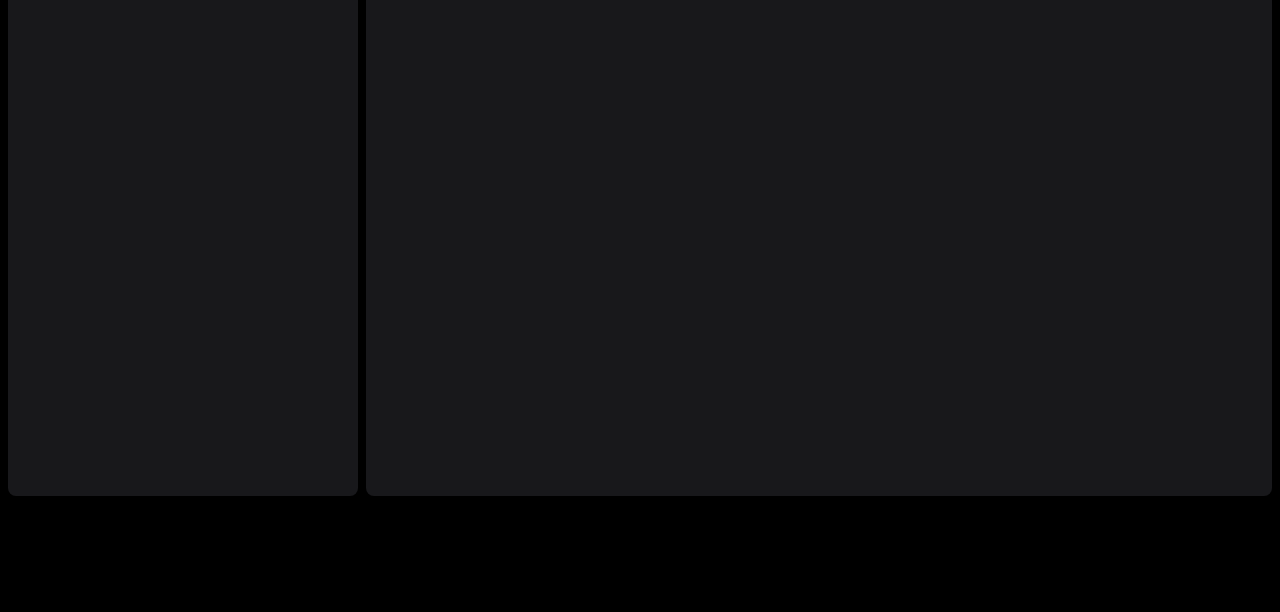
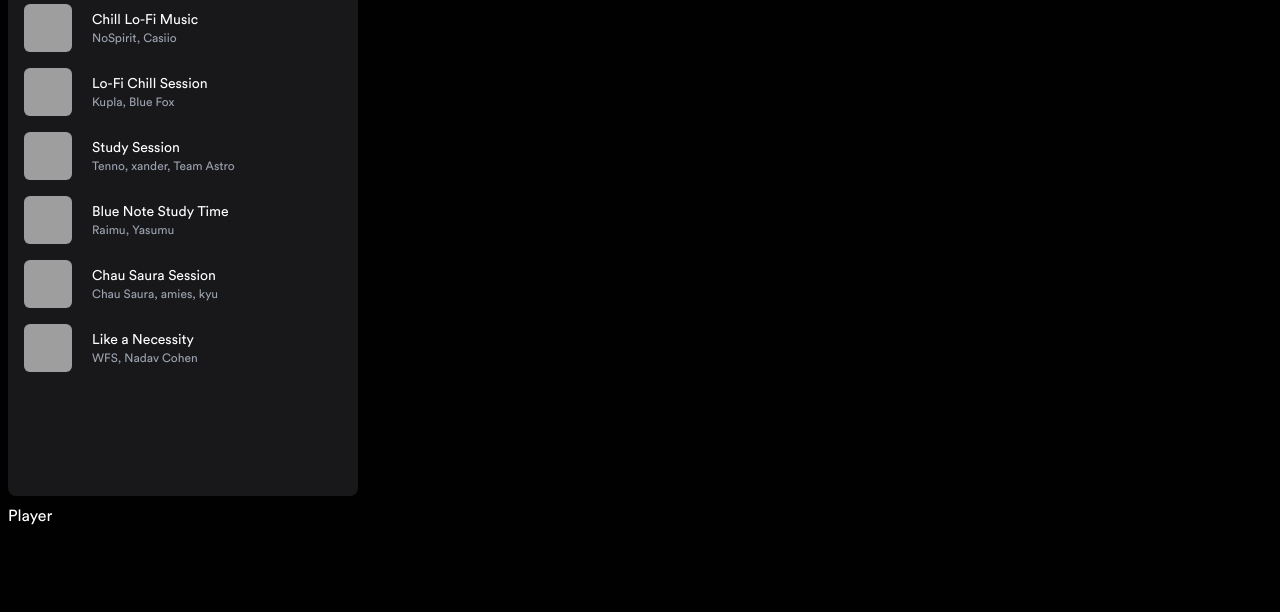
Before and after one commit to Harurin5671/spotify-clone, an Astro site: page / in a window 1280 px wide. Shown: the part 188-800 px from the top of the page. Built offline with nearby package versions, Linux system fonts and the light colour scheme; Astro itself is replaced by a stand-in of ours; grey boxes are pictures that could not be loaded.

Commit message:
Agregando alias y rellenando el aside

```diff
--- a/src/components/AsideMenu.astro
+++ b/src/components/AsideMenu.astro
@@ -1,8 +1,12 @@
 ---
-import LibraryIcon from '../icons/Library.astro'
-import HomeIcon from '../icons/Home.astro'
-import SearchIcon from '../icons/Search.astro'
+import LibraryIcon from '@/icons/Library.astro'
+import HomeIcon from '@/icons/Home.astro'
+import SearchIcon from '@/icons/Search.astro'
 import SideMenuItem from './SideMenuItem.astro'
+import SideMenuCard from './SideMenuCard.astro'
+
+
+import {playlists} from '@/lib/data'
 ---
 
 <nav class="flex flex-col flex-1 gap-2">
@@ -24,6 +28,11 @@ import SideMenuItem from './SideMenuItem.astro'
         <LibraryIcon />
         Tu biblioteca
       </SideMenuItem>
+      {
+        playlists.map((playlist) => (
+          <SideMenuCard playlist={playlist}/>
+        ))
+      }
     </ul>
   </div>
 </nav>
--- /dev/null
+++ b/src/components/SideMenuCard.astro
@@ -0,0 +1,29 @@
+---
+import { type Playlist } from '@/lib/data'
+
+interface Props {
+  playlist: Playlist
+}
+
+const { playlist } = Astro.props
+const { id, cover, title, albumId, artists, color } = playlist
+
+const artistsString = artists.join(', ')
+---
+
+<a
+  href={`/playlist/${id}`}
+  class="playlist-item flex relative p-2 overflow-hidden items-center gap-5 rounded-md hover:bg-zinc-800"
+>
+  <picture class="size-12 flex-none">
+    <img
+      src={cover}
+      alt={`Cover of ${title} by ${artistsString}`}
+      class="object-cover w-full h-full rounded-md"
+    />
+  </picture>
+  <div class="flex flex-col flex-auto truncate">
+<h4 class="text-sm">{title}</h4>
+<span class="text-xs text-gray-400">{artistsString}</span>
+  </div>
+</a>
--- a/src/layouts/Layout.astro
+++ b/src/layouts/Layout.astro
@@ -20,19 +20,15 @@ import AsideMenu from '../components/AsideMenu.astro'
   </head>
   <body>
     <div id="app" class="relative h-screen p-2 gap-2">
-      <aside
-        class="[grid-area:aside] flex flex-col overflow-y-auto"
-      >
+      <aside class="[grid-area:aside] flex flex-col overflow-y-auto">
         <AsideMenu />
+
+        <main class="[grid-area:main] rounded-lg bg-zinc-900 overflow-y-auto">
+          <slot />
+        </main>
       </aside>
 
-      <main class="[grid-area:main] rounded-lg bg-zinc-900 overflow-y-auto">
-        MAIN
-      </main>
-
-      <footer class="[grid-area:player] min-h-[100px]"></footer>
-
-      <slot />
+      <footer class="[grid-area:player] min-h-[100px]">Player</footer>
     </div>
   </body>
 </html>
@@ -49,7 +45,48 @@ import AsideMenu from '../components/AsideMenu.astro'
 
 <style is:global>
   html {
-    font-family: system-ui, sans-serif;
-    background: #000;
+    font-family: 'CircularStd', system-ui, sans-serif;
+    background: #010101;
+		color: white;
+  }
+
+  @font-face {
+    font-family: 'CircularStd';
+    src: url('/fonts/CircularStd-Medium.woff2') format('woff2');
+    font-weight: 500;
+    font-style: normal;
+    font-display: swap;
+  }
+
+  @font-face {
+    font-family: 'CircularStd';
+    src: url('/fonts/CircularStd-Book.woff2') format('woff2');
+    font-weight: 400;
+    font-style: normal;
+    font-display: swap;
+  }
+
+  @font-face {
+    font-family: 'CircularStd';
+    src: url('/fonts/CircularStd-Light.woff2') format('woff2');
+    font-weight: 300;
+    font-style: normal;
+    font-display: swap;
+  }
+
+  @font-face {
+    font-family: 'CircularStd';
+    src: url('/fonts/CircularStd-Bold.woff2') format('woff2');
+    font-weight: 700;
+    font-style: normal;
+    font-display: swap;
+  }
+
+  @font-face {
+    font-family: 'CircularStd';
+    src: url('/fonts/CircularStd-Black.woff2') format('woff2');
+    font-weight: 900;
+    font-style: normal;
+    font-display: swap;
   }
 </style>
```
Also changed, not shown: tsconfig.json (+20 -1 lines).
